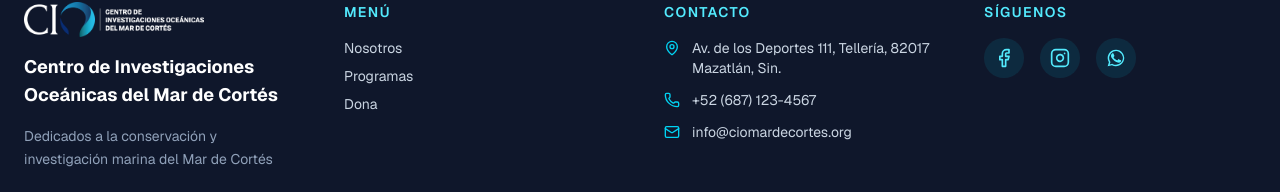
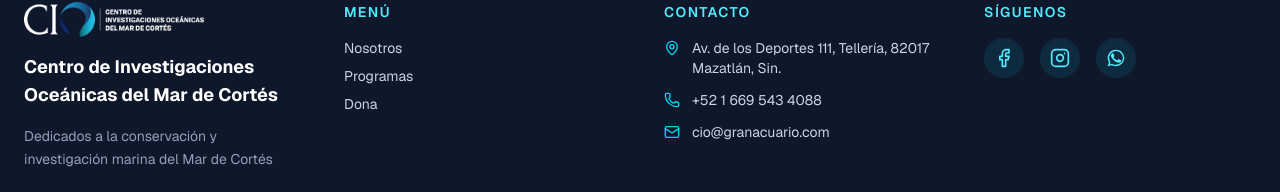
Before and after one commit to Diegoweh/cio-acuario, a Next.js app: page / in a window 1280 px wide. Shown: the part 7492-7684 px from the top of the page. Built offline with nearby package versions, Linux system fonts and the light colour scheme.

Commit message:
email changed

```diff
--- a/app/page.tsx
+++ b/app/page.tsx
@@ -128,8 +128,8 @@ export default function Home() {
           },
         ]}
         address="Av. de los Deportes 111, Tellería, 82017 Mazatlán, Sin."
-        phone="+52 (687) 123-4567"
-        email="info@ciomardecortes.org"
+        phone="+52 1 669 543 4088"
+        email="cio@granacuario.com"
         socialLinks={{
           facebook: "https://www.facebook.com/cio.granacuario/",
           instagram: "https://www.instagram.com/cio.granacuario",
```
